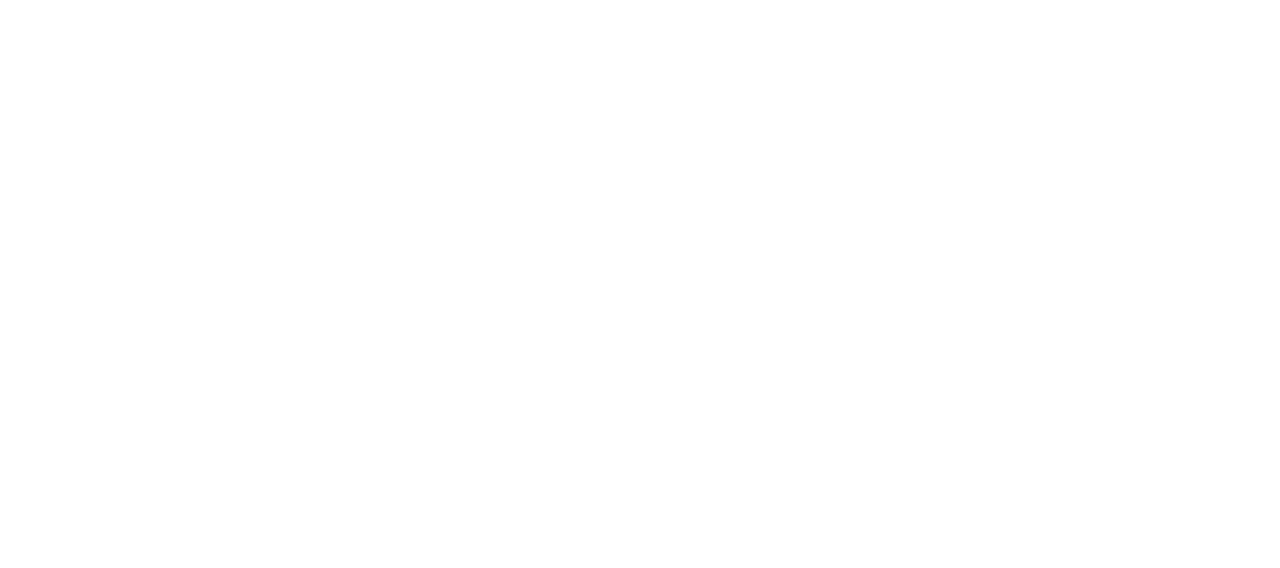
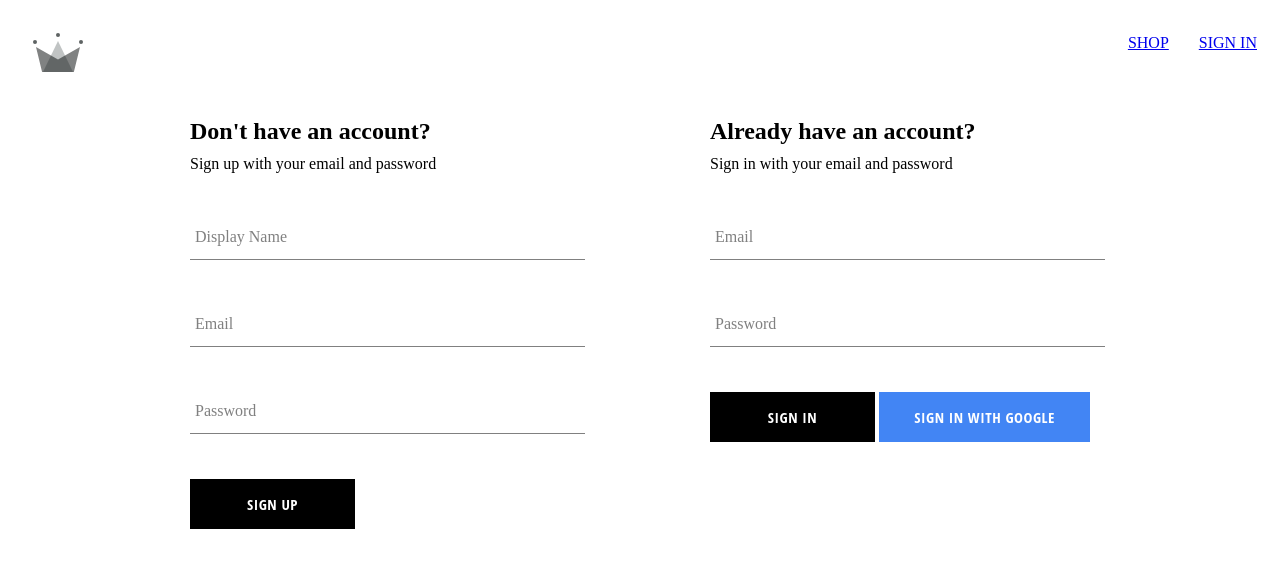
Before and after one commit to Bashsoft707/crown-clothing, a React (Create React App) app: page /auth in a window 1280 px wide. Before the commit this address had no page. Shown: the top 568 px of the page. Built offline with nearby package versions, Linux system fonts and the light colour scheme.

Commit message:
Created user context

```diff
--- a/src/App.js
+++ b/src/App.js
@@ -9,7 +9,7 @@
       <Routes>
         <Route path="/" element={<Navigation />}>
           <Route index element={<Home />} />
-          <Route path="/authentication" element={<Authentication />} />
+          <Route path="/auth" element={<Authentication />} />
         </Route>
       </Routes>
     </BrowserRouter>
--- /dev/null
+++ b/src/components/button/button.component.jsx
@@ -0,0 +1,25 @@
+import {
+  BaseButton,
+  GoogleSignInButton,
+  InvertedButton,
+} from "./button.styles";
+
+export const BUTTON_TYPE_CLASSES = {
+  base: "base",
+  google: "google-sign-in",
+  inverted: "inverted",
+};
+
+const getButton = (buttonType = BUTTON_TYPE_CLASSES.base) =>
+  ({
+    [BUTTON_TYPE_CLASSES.base]: BaseButton,
+    [BUTTON_TYPE_CLASSES.google]: GoogleSignInButton,
+    [BUTTON_TYPE_CLASSES.inverted]: InvertedButton,
+  }[buttonType]);
+
+const Button = ({ children, buttonType, ...otherProps }) => {
+  const CustomButton = getButton(buttonType);
+  return <CustomButton {...otherProps}>{children}</CustomButton>;
+};
+
+export default Button;
--- /dev/null
+++ b/src/components/button/button.styles.jsx
@@ -0,0 +1,45 @@
+import styled from 'styled-components';
+
+export const BaseButton = styled.button`
+  min-width: 165px;
+  width: auto;
+  height: 50px;
+  letter-spacing: 0.5px;
+  line-height: 50px;
+  padding: 0 35px 0 35px;
+  font-size: 15px;
+  background-color: black;
+  color: white;
+  text-transform: uppercase;
+  font-family: 'Open Sans Condensed';
+  font-weight: bolder;
+  border: none;
+  cursor: pointer;
+  display: flex;
+  justify-content: center;
+  &:hover {
+    background-color: white;
+    color: black;
+    border: 1px solid black;
+  }
+`;
+
+export const GoogleSignInButton = styled(BaseButton)`
+  background-color: #4285f4;
+  color: white;
+  &:hover {
+    background-color: #357ae8;
+    border: none;
+  }
+`;
+
+export const InvertedButton = styled(BaseButton)`
+  background-color: white;
+  color: black;
+  border: 1px solid black;
+  &:hover {
+    background-color: black;
+    color: white;
+    border: none;
+  }
+`;
--- a/src/components/sign-in/sign-in.component.jsx
+++ b/src/components/sign-in/sign-in.component.jsx
@@ -2,6 +2,7 @@
 import axios from "axios";
 import { FormInput } from "../form-input/form-input.component";
 import { SignInContainer, ButtonsContainer } from "./sign-in.styles";
+import Button, { BUTTON_TYPE_CLASSES } from "../button/button.component";
 
 const initialFormFields = {
   email: "",
@@ -16,6 +17,19 @@
     setFormFields(initialFormFields);
   };
 
+  const signInWithGoogle = async () => {
+    const res = await fetch("http://localhost:5000/api/v1/auth/google", {
+      method: "GET",
+      mode: "no-cors",
+      headers: {
+        "Content-Type": "application/json",
+        "Access-Control-Allow-Origin": "http://localhost:5000",
+        "Access-Control-Allow-Credentials": true,
+      },
+    });
+    console.log("response", res);
+  };
+
   const handleSubmit = async (e) => {
     e.preventDefault();
 
@@ -24,6 +38,11 @@
       formFields
     );
     console.log(res);
+    if (res.status === 200) {
+      console.log("Login successful");
+    } else {
+      console.log("Login failed");
+    }
     resetFormFields();
   };
 
@@ -55,8 +74,14 @@
           value={password}
         />
         <ButtonsContainer>
-          <button type="submit">Sign In</button>
-          <button type="button">Sign In With Google</button>
+          <Button type="submit">Sign In</Button>
+          <Button
+            buttonType={BUTTON_TYPE_CLASSES.google}
+            type="button"
+            onClick={signInWithGoogle}
+          >
+            Sign In With Google
+          </Button>
         </ButtonsContainer>
       </form>
     </SignInContainer>
--- a/src/components/sign-up/sign-up.component.jsx
+++ b/src/components/sign-up/sign-up.component.jsx
@@ -1,7 +1,9 @@
-import React from "react";
+import React, { useContext } from "react";
 import axios from "axios";
 import { FormInput } from "../form-input/form-input.component";
+import Button from "../button/button.component";
 import { SignUpContainer } from "./sign-up.styles";
+import { UserContext } from "../../context/userContext";
 
 const initialFormFields = {
   name: "",
@@ -10,6 +12,7 @@
 };
 
 export const SignUpForm = () => {
+  const { setCurrentUser } = useContext(UserContext);
   const [formFields, setFormFields] = React.useState(initialFormFields);
   const { name, email, password } = formFields;
 
@@ -19,12 +22,19 @@
 
   const handleSubmit = async (e) => {
     e.preventDefault();
-    resetFormFields();
+
     const res = await axios.post(
       "http://localhost:5000/api/v1/auth/register",
       formFields
     );
-    console.log(res)
+    console.log(res);
+    if (res.status === 200) {
+      console.log("success");
+    } else {
+      console.log("failed");
+    }
+    setCurrentUser(res.data);
+    resetFormFields();
   };
 
   const handleChange = (event) => {
@@ -62,7 +72,7 @@
           name="password"
           value={password}
         />
-        <button type="submit">Sign Up</button>
+        <Button type="submit">Sign Up</Button>
       </form>
     </SignUpContainer>
   );
--- /dev/null
+++ b/src/context/userContext.js
@@ -0,0 +1,14 @@
+import { createContext, useState } from "react";
+
+export const UserContext = createContext();
+
+export const UserProvider = ({ children }) => {
+  const [currentUser, setCurrentUser] = useState(null);
+
+  const value = {
+    currentUser,
+    setCurrentUser,
+  };
+
+  return <UserContext.Provider value={value}>{children}</UserContext.Provider>;
+};
--- a/src/index.css
+++ /dev/null
@@ -1,13 +0,0 @@
-body {
-  margin: 0;
-  font-family: -apple-system, BlinkMacSystemFont, 'Segoe UI', 'Roboto', 'Oxygen',
-    'Ubuntu', 'Cantarell', 'Fira Sans', 'Droid Sans', 'Helvetica Neue',
-    sans-serif;
-  -webkit-font-smoothing: antialiased;
-  -moz-osx-font-smoothing: grayscale;
-}
-
-code {
-  font-family: source-code-pro, Menlo, Monaco, Consolas, 'Courier New',
-    monospace;
-}
--- a/src/index.js
+++ b/src/index.js
@@ -1,11 +1,13 @@
 import React from "react";
 import ReactDOM from "react-dom/client";
-import "./index.css";
 import App from "./App";
+import { UserProvider } from "./context/userContext";
 
 const root = ReactDOM.createRoot(document.getElementById("root"));
 root.render(
   <React.StrictMode>
-    <App />
+    <UserProvider>
+      <App />
+    </UserProvider>
   </React.StrictMode>
 );
--- a/src/routes/navigation/navigation.component.jsx
+++ b/src/routes/navigation/navigation.component.jsx
@@ -1,4 +1,4 @@
-import React, { Fragment } from "react";
+import React, { Fragment, useContext } from "react";
 import { Outlet } from "react-router-dom";
 import {
   NavigationContainer,
@@ -7,8 +7,12 @@
   LogoContainer,
 } from "./navigation.styles";
 import { ReactComponent as CrwnLogo } from "../../assets/crown.svg";
+import { UserContext } from "../../context/userContext";
 
 export const Navigation = () => {
+  const { currentUser } = useContext(UserContext);
+  console.log(currentUser);
+
   return (
     <Fragment>
       <NavigationContainer>
@@ -17,7 +21,11 @@
         </LogoContainer>
         <NavLinks>
           <NavLink to="/shop">SHOP</NavLink>
-          <NavLink as="span">SIGN OUT</NavLink>
+          {currentUser ? (
+            <NavLink as="span">SIGN OUT</NavLink>
+          ) : (
+            <NavLink to="/auth">SIGN IN</NavLink>
+          )}
         </NavLinks>
       </NavigationContainer>
       <Outlet />
```
Also changed, not shown: src/App.css (deleted, +0 -38 lines).
